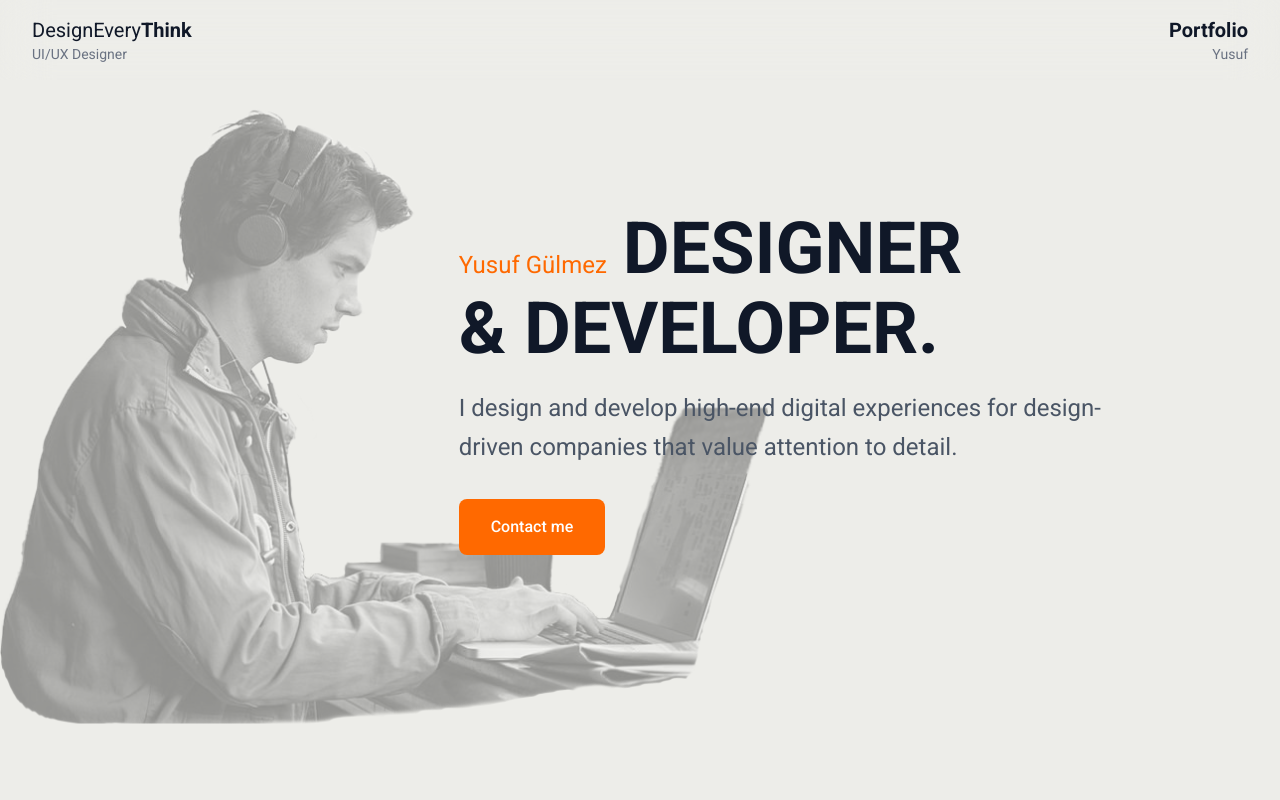
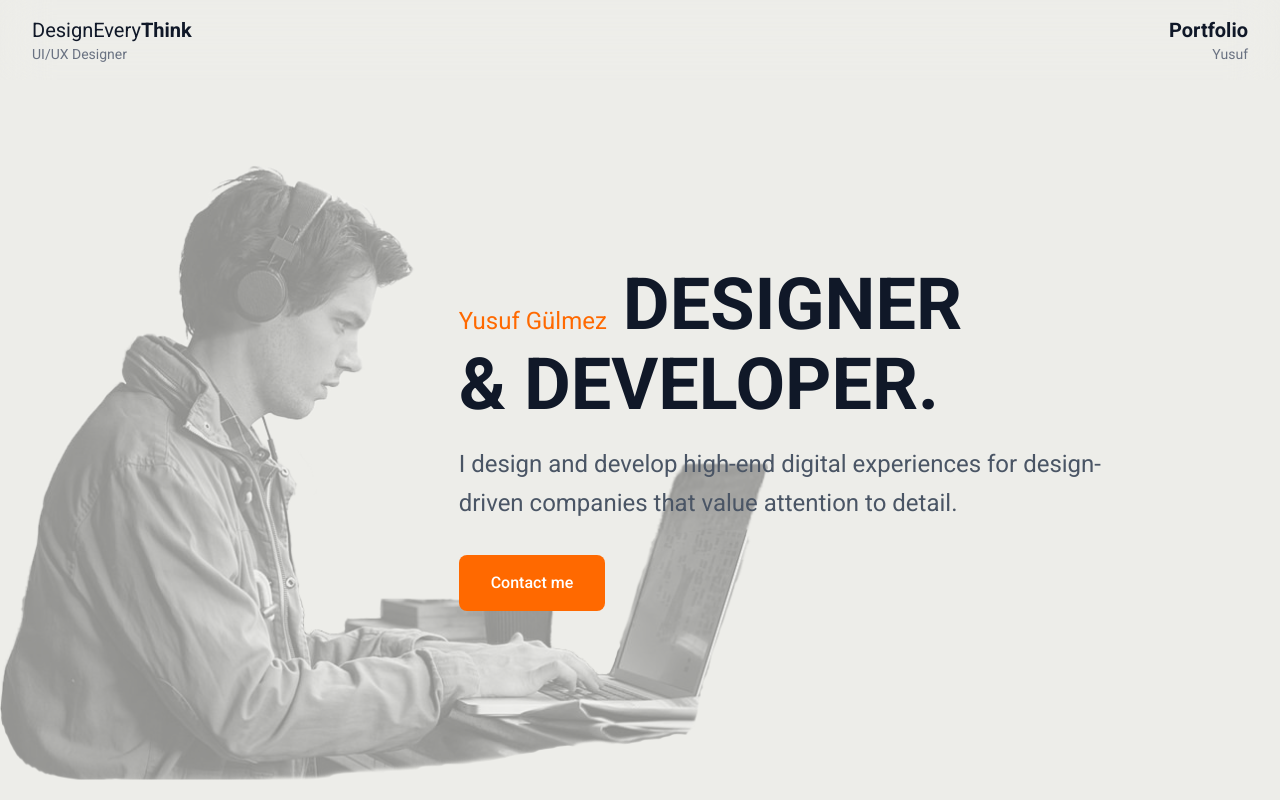
Before and after one commit to yusufgulmezz/portfolio, a Next.js app: page / in a window 1280 px wide. Shown: the top 800 px of the page. Built offline with nearby package versions, Linux system fonts and the light colour scheme.

Commit message:
layout.tsx dosyasında ana içerik alanının üst boşluğu, küçük ekranlar için 24 piksel, orta ekranlar için 20 piksel ve büyük ekranlar için 18 piksel olarak güncellendi. Bu değişiklik, tasarımın uyumunu artırmak amacıyla yapıldı.

```diff
--- a/src/app/layout.tsx
+++ b/src/app/layout.tsx
@@ -31,7 +31,7 @@ export default function RootLayout({
         className={`${roboto.variable} ${geistMono.variable} antialiased`}
       >
         <Header />
-        <main className="pt-16 sm:pt-4">
+        <main className="pt-20 sm:pt-24 lg:pt-18">
           {children}
         </main>
         <Footer />
```
